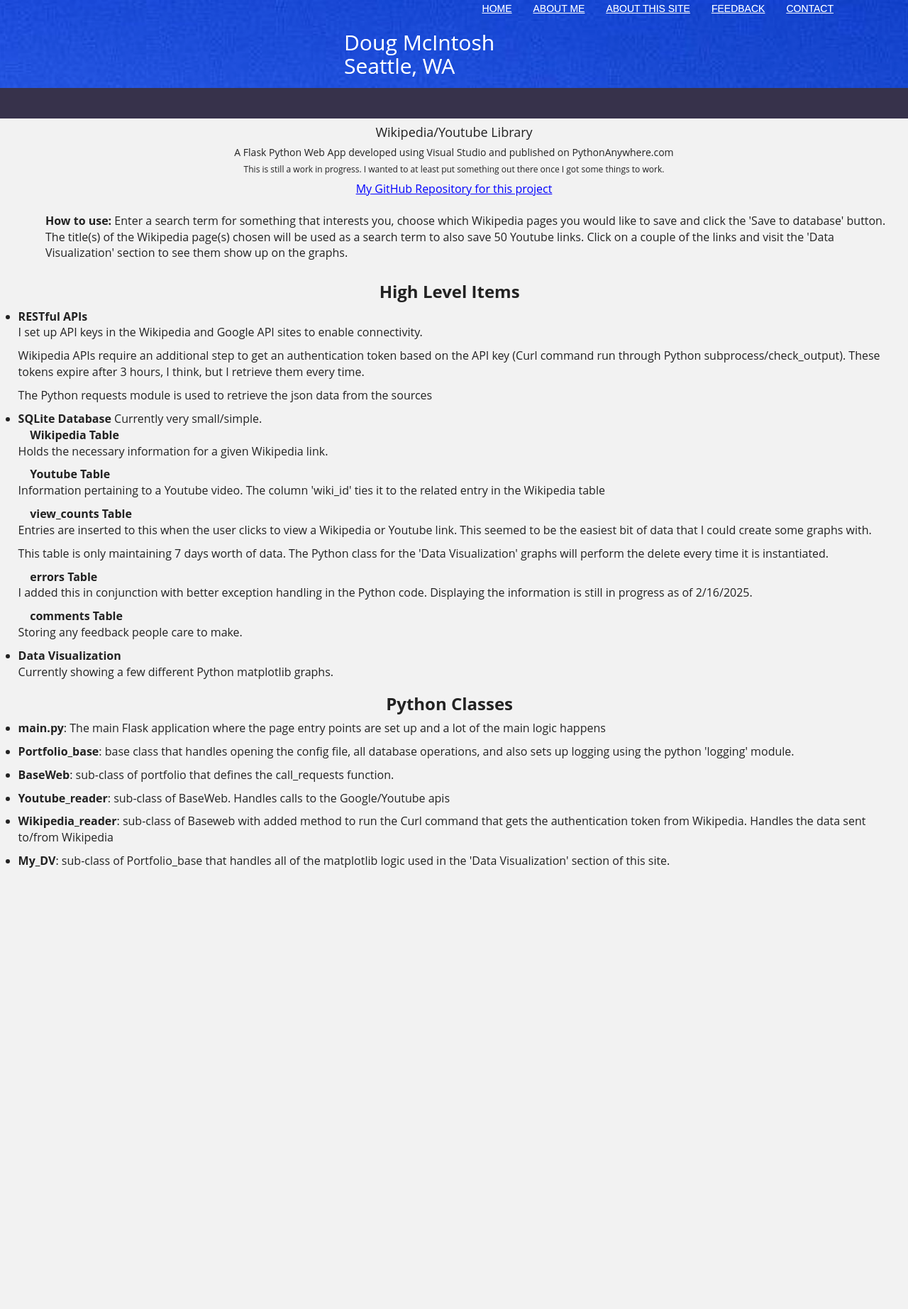
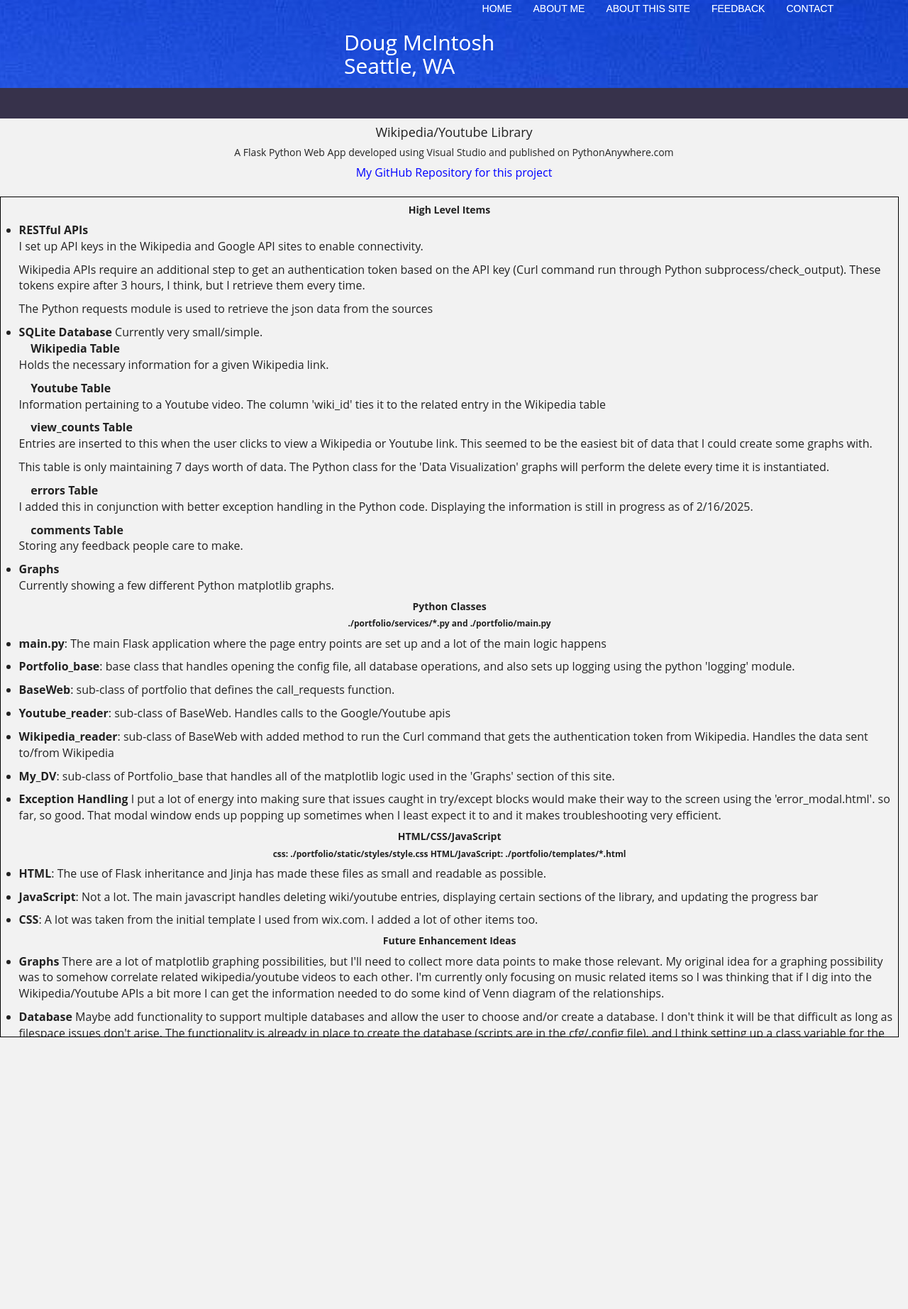
Before and after one commit to JackManu/portfolio, a Flask app: page /aboutthis in a window 1280 px wide. Shown: the top 1845 px of the page at 71% size. Run offline with Flask 3, Linux system fonts and the light colour scheme; some libraries are stand-ins or nearby versions.

Commit message:
initial work with loading bar.  put modal html into their own files. added text in aboutthis

```diff
--- a/main.py
+++ b/main.py
@@ -6,6 +6,7 @@ import json
 import os
 import pusher
 import datetime
+import time
 
 sys.path.insert(0,os.path.abspath('services'))
 # Create an instance of the Flask class that is the WSGI application.
@@ -20,11 +21,6 @@ STATIC_DIR='/home/JackManu/portfolio/static'
 '''
 from services import Wikipedia_reader,Youtube_reader,My_DV
 app = Flask(__name__,template_folder=TEMPLATE_DIR, static_folder=STATIC_DIR)
-# Flask route decorators
-#
-#map / and /hello to the hello function.
-# To add other resources, create functions that generate the page contents
-# and add decorators to define the appropriate resource locators for them.
 
 def get_db():
     '''
@@ -136,8 +132,7 @@ def wiki_search_results():
     if request.method == 'POST':
         searchs=request.form.get('search_button','nothing')
         '''
-        In testing this I have often pressed the submit button
-        with empty text.  skip this if text is empty
+        skip this if text is empty
         '''
         if len(searchs) > 0:
             cap_searchs=searchs[0].upper() + searchs[1:]
@@ -148,7 +143,7 @@ def wiki_search_results():
             except Exception as e:
                 content['errors'].append(f"Exception in wiki.get_pages in main.py \n{e}")
 
-    return render_template("wiki_search_results.html",search_content=content)
+    return render_template("wiki_search_results.html",content=content)
 
 @app.route('/add_view_count',methods=['GET','POST'])
 def add_view_count():
@@ -157,8 +152,10 @@ def add_view_count():
    #print(f"video id : {request.args.get('video_id')}  type: {request.args.get('type')}")
 
    wiki=Wikipedia_reader()
-   wiki.db_insert(table_name='view_counts',my_id=request.args.get('video_id'),type=request.args.get('type'))
-
+   try:
+       wiki.db_insert(table_name='view_counts',my_id=request.args.get('video_id'),type=request.args.get('type'))
+   except Exception as e:
+       wiki.logger.error(f"Exception in wiki.db_insert to view_counts in main.py \n{e}")
    return {'result':'success'}
 
 @app.route('/delete_entry',methods=['GET','POST'])
@@ -227,6 +224,16 @@ def data_analysis():
     print(f"Started: {START} Ended: {datetime.datetime.now()}")
     return render_template("data_analysis.html",content=content)
 
+@app.route('/progress',methods=['GET'])
+def progress():
+    print(f"Inside of progress: {request}")
+
+    def generate():
+        for i in range(101):
+            time.sleep(0.1)
+            yield f"data:{i}\n\n"
+    return app.response_class(generate(), mimetype='text/event-stream')
+
 @app.route('/blank')
 def blank():
    # Render the page
@@ -245,7 +252,10 @@ def comments():
    if comment:
        if len(user_email)==0:
            user_email='Anonymous'
-       wiki.db_insert(table_name='comments',user_email=user_email,comment=comment)
+       try:
+           wiki.db_insert(table_name='comments',user_email=user_email,comment=comment)
+       except Exception as e:
+           content['errors'].append(f"Exception in wiki.db_insert to 'comments' in main.py \n{e}")
    comments_db=wiki.exec_statement("select id,strftime('%Y-%m-%d %H:%M:%S',creation_date),user_email,comment from comments order by 1 desc;")
    for each in comments_db:
        my_id=str(each[0])
@@ -260,7 +270,6 @@ def comments():
 @app.route('/site_traffic',methods=['GET','POST'])
 def site_traffic():
    content={}
-
    return render_template('site_traffic.html',content=content)
 @app.route('/')
 @app.route('/index')
--- a/services/class1.py
+++ /dev/null
@@ -1,2 +0,0 @@
-class class1(object):
-    """description of class"""
--- a/services/portfolio_base.py
+++ b/services/portfolio_base.py
@@ -16,7 +16,7 @@ class Portfolio_Base():
     """
     def __init__(self,db='DB/portfolio.db',cfg='cfg/.config',*args,**kwargs):
         self.db=db
-        self.set_up_logging(log_level='error')
+        self.set_up_logging(log_level='debug')
         if os.path.isfile(cfg):
             with open(cfg,'r') as cf:
                 config=cf.read()
--- a/static/styles/style.css
+++ b/static/styles/style.css
@@ -2,6 +2,14 @@
  * Author: Akash Bhadange
  */
 /* The Modal (background) */
+/* page positioning stuff*/
+.left-side-column {
+    height: 65vh;
+    overflow-y: scroll;
+    width: 20vw;
+    margin-right: 1vw;
+    display: inline-block;
+}
 .modal {
     display: none;
     position: fixed;
@@ -224,7 +232,7 @@ body {
 }
 a {
   color: blue;
-  text-decoration: underline;
+  /*text-decoration: underline;*/
 }
 section {
   width: 100%;
@@ -385,7 +393,7 @@ h1.heading.pink:after {
 }
 .client-box a {
   color: #37324b;
-  font-style: italic;
+  /*font-style: italic;*/
 }
 .client-box.swiper-slide-next {
   -ms-transform: scale(1.15); /* IE 9 */
--- a/templates/aboutme.html
+++ b/templates/aboutme.html
@@ -1,13 +1,13 @@
 {% extends "index.html" %}
 
-{% block title %}Doug McIntosh{% endblock title %}
+{% block title %}Doug McIntosh About Me{% endblock %}
 {% block content %}
 <div style="height:70vh">
     <h2 style="text-align:center">A few brief words about Me </h2>
     <h5 style="text-align:center"><a style="align-items:center;text-align:center" href="http://www.linkedin.com/in/doug-mcintosh" target="_blank">My LinkedIn Profile</a></h5>
     <div style="display:flex;margin-top:5vh;margin-left:5vw;margin-right:10vw;overflow:hidden">
         <figure style="width:25vw">
-        <img src="static/assets/me_and_Sam.jpg" alt="Ocean Park Nov. 2020"/>
+            <img src="static/assets/me_and_Sam.jpg" alt="Ocean Park Nov. 2020" />
             <figcaption>Ocean Park, WA November 2020</figcaption>
         </figure>
         <div id="my_text" style="margin-left:10vw;display: inline-block">
--- a/templates/aboutthis.html
+++ b/templates/aboutthis.html
@@ -1,18 +1,14 @@
 {% extends "index.html" %}
 
-{% block title %}Doug McIntosh{% endblock title %}
+{% block title %}Doug McIntosh Site Details{% endblock title %}
 {% block content %}
 <div style="text-align:center">
     <h4>Wikipedia/Youtube Library</h4>
     <h5>A Flask Python Web App developed using Visual Studio and published on PythonAnywhere.com</h5>
-    <h6>This is still a work in progress.  I wanted to at least put something out there once I got some things to work.</h6>
     <a href="https://github.com/JackManu/portfolio" target="_blank">My GitHub Repository for this project</a>
     <div style="text-align: left;margin-top:1vh;margin-bottom:2vh;margin-right:1vw">
-
-  <p style="padding-left: 5vw"><b>How to use: </b>Enter a search term for something that interests you, choose which Wikipedia pages you would like to save and click the 'Save to database' button. The title(s) of the Wikipedia page(s) chosen will be used as a search term to also save 50 Youtube links.  Click on a couple of the links and visit the 'Data Visualization' section to see them show up on the graphs.</p>
-
-  <div style="height: 40vh; overflow-y: scroll">
-      <h3 style="text-align:center"><b>High Level Items</b></h3>
+        <div style="height: 55vh; overflow-y: scroll;border:1px solid black">
+            <h5 style="text-align:center"><b>High Level Items</b></h5>
             <ol style="list-style-type:disc !important;padding-left:2vw !important">
                 <li>
                     <b>RESTful APIs</b>
@@ -47,11 +43,12 @@
                     </ul>
                 </li>
                 <li>
-              <b>Data Visualization</b>
+                    <b>Graphs</b>
                     <p>Currently showing a few different Python matplotlib graphs.</p>
                 </li>
             </ol>
-      <h3 style="text-align:center"><b>Python Classes</b></h3>
+            <h5 style="text-align:center"><b>Python Classes</b></h5>
+            <h6 style="text-align:center"><b>./portfolio/services/*.py and ./portfolio/main.py</b></h6>
             <ol style="list-style-type:disc !important;padding-left:2vw !important">
                 <li>
                     <p><b>main.py</b>:  The main Flask application where the page entry points are set up and a lot of the main logic happens</p>
@@ -66,39 +63,32 @@
                     <p><b>Youtube_reader</b>: sub-class of BaseWeb.  Handles calls to the Google/Youtube apis</p>
                 </li>
                 <li>
-              <p><b>Wikipedia_reader</b>: sub-class of Baseweb with added method to run the Curl command that gets the authentication token from Wikipedia.  Handles the data sent to/from Wikipedia</p>
+                    <p><b>Wikipedia_reader</b>: sub-class of BaseWeb with added method to run the Curl command that gets the authentication token from Wikipedia.  Handles the data sent to/from Wikipedia</p>
                 </li>
                 <li>
-              <p><b>My_DV</b>: sub-class of Portfolio_base that handles all of the matplotlib logic used in the 'Data Visualization' section of this site.</p>
+                    <p><b>My_DV</b>: sub-class of Portfolio_base that handles all of the matplotlib logic used in the 'Graphs' section of this site.</p>
                 </li>
                 <li>
-              <p><b>Exception Handling</b>  I put a lot of energy into making sure that issues caught in try/except blocks would make their way to the screen using the 'error_modal.html'. so far, so good.  That modal window ends up popping up sometimes when I least expect it to and I'm always relieved that I don't have to go hunt down some mysterious error with a ton of print statements. </p>
+                    <p><b>Exception Handling</b>  I put a lot of energy into making sure that issues caught in try/except blocks would make their way to the screen using the 'error_modal.html'. so far, so good.  That modal window ends up popping up sometimes when I least expect it to and it makes troubleshooting very efficient. </p>
                 </li>
             </ol>
-      <h3 style="text-align:center"><b>HTML/CSS/JavaScript</b></h3>
+            <h5 style="text-align:center"><b>HTML/CSS/JavaScript</b></h5>
+            <h6 style="text-align:center"><b>css: ./portfolio/static/styles/style.css HTML/JavaScript: ./portfolio/templates/*.html</b></h6>
             <ol style="list-style-type:disc !important;padding-left:2vw !important">
                 <li>
-              <p><b>HTML</b>:  The use of Flask HTML inheritence and Jinja was very useful in making the HTML files fairly small.  they are kept in the templates directory</p>
+                    <p><b>HTML</b>:  The use of Flask inheritance and Jinja has made these files as small and readable as possible.</p>
                 </li>
                 <li>
-              <p><b>CSS</b>:  A lot of the CSS was taken from the original template download I took from wix.com(and from stackoverflow questions).  I adjusted some of it and in the process also added some of my own. I'm definitely not an expert with CSS, but it feels good when I get it to work as expected.  There is a lot of styling within the HTML itself.</p>
+                    <p><b>JavaScript</b>:  Not a lot.  The main javascript handles deleting wiki/youtube entries, displaying certain sections of the library, and updating the progress bar</p>
                 </li>
                 <li>
-              <p><b>JavaScript</b>: There isn't a whole lot of javascript here, but a couple things stand out.  I still have a lot to learn with JavaScript.</p>
+                    <p><b>CSS</b>:  A lot was taken from the initial template I used from wix.com. I added a lot of other items too.</p>
+                </li>
+            </ol>
+            <h5 style="text-align:center"><b>Future Enhancement Ideas</b></h5>
             <ol style="list-style-type:disc !important;padding-left:2vw !important">
                 <li>
-                      <p><b>Youtube/Wikipedia entry delete</b>  Initially I did the deletes doing a form submit, but waiting for the page re-load every time became annoying fairly quickly.  To add to the view counts for the 'onclick' I ended up doing a 'fetch' to the server to perform that task(see 'add_view_counts' in wiki_search.html).  I ended up doing another fetch to handle the delete too.</p>
-                  </li>
-                  <li>
-                      <p><b>Viewing by sections</b>  At first search page was just displaying a scrollable table with everything.  By setting an id for every section in the html, it was pretty easy to set style.display='block' for the section that is clicked on the left hand list on the page and style.display='none' for everything else.</p>
-                  </li>
-              </ol>
-          </li>
-      </ol>
-      <h3 style="text-align:center"><b>Future Enhancement Ideas</b></h3>
-      <ol style="list-style-type:disc !important;padding-left:2vw !important">
-          <li>
-              <p><b>Data Visualization</b>  There are a lot of matplotlib graphing possibilities, but I'll need to collect more data points to make those relevant. My original idea for a graphing possibility was to somehow correlate related wikipedia/youtube videos to each other.  I'm currently only focusing on music related items so I was thinking that if I dig into the Wikipedia/Youtube APIs a bit more I can get the information needed to do some kind of Venn diagram of the relationships.</p>
+                    <p><b>Graphs</b>  There are a lot of matplotlib graphing possibilities, but I'll need to collect more data points to make those relevant. My original idea for a graphing possibility was to somehow correlate related wikipedia/youtube videos to each other.  I'm currently only focusing on music related items so I was thinking that if I dig into the Wikipedia/Youtube APIs a bit more I can get the information needed to do some kind of Venn diagram of the relationships.</p>
                 </li>
                 <li>
                     <p><b>Database</b>  Maybe add functionality to support multiple databases and allow the user to choose and/or create a database.  I don't think it will be that difficult as long as filespace issues don't arise.  The functionality is already in place to create the database (scripts are in the cfg/.config file), and I think setting up a class variable for the current database being used is all that will be needed in addition to the HTML dropdown/etc.</p>
@@ -107,7 +97,7 @@
                     <p><b>Site Traffic</b>  I'm currently looking at the 'pusher' software to see what can be done with monitoring activities on this site.</p>
                 </li>
                 <li>
-              <p><b>Any Other Ideas??</b>  I'm always trying to think of something else to add.</p>
+                    <p><b>Any Other Ideas??</b>  I'm always trying to think of something else to add. Any feedback is appreciated, especially negative feedback</p>
                 </li>
             </ol>
         </div>
--- a/templates/comments.html
+++ b/templates/comments.html
@@ -17,10 +17,11 @@
 </section>
 {% endblock content %}
 {% block search_results %}
+{% include 'error_modal.html' %}
 <div style="margin-right:1vw;margin-left:1vw;height:39vh;overflow-y:scroll">
     {% for k,v in content.items() %}
     <div style="border:1px solid black">
-    <p>{{v.date}}  <b>{{v.user_email}}</b> commented: {{v.comment}}</p>
+        <p><b>{{v.date}} {{v.user_email}} commented:</b> {{v.comment}}</p>
     </div>
     {% endfor %}
 </div>
--- a/templates/index.html
+++ b/templates/index.html
@@ -48,7 +48,7 @@
                                 <h3 class="text-left"><a href="{{url_for('wiki_search')}}">Wiki/Youtube Library</a></h3>
                             </div>
                             <div class="swiper-slide client-box">
-                                <h3 class="text-left"><a href="{{url_for('data_analysis')}}">Data Visualization</a></h3>
+                                <h3 class="text-left"><a href="{{url_for('data_analysis')}}">Graphs</a></h3>
                             </div>
                             <div class="swiper-slide client-box">
                                 <h3 class="text-left"><a href="{{url_for('site_traffic')}}">Site Traffic</a></h3>
```
Also changed, not shown: services/data_analysis.py (+6 -6 lines), services/wiki_youtube_reader.py (+5 -4 lines), templates/WebPage1.html (added, +11 -0 lines), templates/data_analysis.html (+4 -3 lines), templates/progress_bar.html (added, +60 -0 lines), templates/wiki_search.html (+4 -3 lines), templates/wiki_search_results.html (+7 -23 lines), 1 other file. Lines whose indentation alone changed are shown as unchanged.
